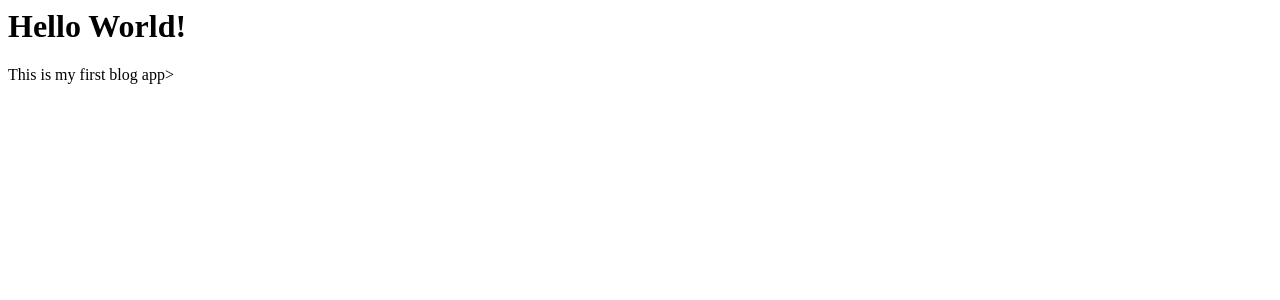
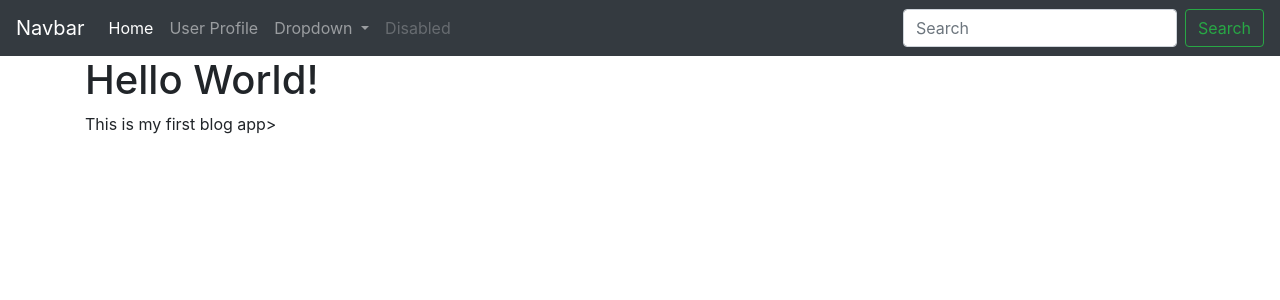
Before and after one commit to KwameSei/blog-app, a Flask app: page / in a window 1280 px wide. Shown: the top 300 px of the page. Run offline with Flask 2, Linux system fonts and the light colour scheme.

Commit message:
templating, navigation bar created

```diff
--- a/requirements.txt
+++ b/requirements.txt
@@ -1 +1,2 @@
 flask
+flask-wtf
--- a/templates/home.html
+++ b/templates/home.html
@@ -1,2 +1,10 @@
-<h1>Hello World!</h1>
-<p>This is my first blog app></This>
+{% extends 'layout.html' %}
+
+{% block title %}
+    Home
+{% endblock %}
+
+{% block content %}
+    <h1>Hello World!</h1>
+    <p>This is my first blog app></p>
+{% endblock %}
--- /dev/null
+++ b/templates/layout.html
@@ -0,0 +1,35 @@
+<!doctype html>
+<html lang="en">
+  <head>
+    <!-- Required meta tags -->
+    <meta charset="utf-8">
+    <meta name="viewport" content="width=device-width, initial-scale=1, shrink-to-fit=no">
+
+    <!-- Bootstrap CSS -->
+    <link rel="stylesheet" href="https://cdn.jsdelivr.net/npm/bootstrap@4.5.3/dist/css/bootstrap.min.css" integrity="sha384-TX8t27EcRE3e/ihU7zmQxVncDAy5uIKz4rEkgIXeMed4M0jlfIDPvg6uqKI2xXr2" crossorigin="anonymous">
+
+    <title>
+        {% block title %}
+        {% endblock %}
+    </title>
+  </head>
+  <body>
+    {% include 'navbar.html'%}
+    <div class="container">
+        {% block content %}
+
+        {% endblock %}
+    </div>
+    <!-- Optional JavaScript; choose one of the two! -->
+
+    <!-- Option 1: jQuery and Bootstrap Bundle (includes Popper) -->
+    <script src="https://code.jquery.com/jquery-3.5.1.slim.min.js" integrity="sha384-DfXdz2htPH0lsSSs5nCTpuj/zy4C+OGpamoFVy38MVBnE+IbbVYUew+OrCXaRkfj" crossorigin="anonymous"></script>
+    <script src="https://cdn.jsdelivr.net/npm/bootstrap@4.5.3/dist/js/bootstrap.bundle.min.js" integrity="sha384-ho+j7jyWK8fNQe+A12Hb8AhRq26LrZ/JpcUGGOn+Y7RsweNrtN/tE3MoK7ZeZDyx" crossorigin="anonymous"></script>
+
+    <!-- Option 2: jQuery, Popper.js, and Bootstrap JS
+    <script src="https://code.jquery.com/jquery-3.5.1.slim.min.js" integrity="sha384-DfXdz2htPH0lsSSs5nCTpuj/zy4C+OGpamoFVy38MVBnE+IbbVYUew+OrCXaRkfj" crossorigin="anonymous"></script>
+    <script src="https://cdn.jsdelivr.net/npm/popper.js@1.16.1/dist/umd/popper.min.js" integrity="sha384-9/reFTGAW83EW2RDu2S0VKaIzap3H66lZH81PoYlFhbGU+6BZp6G7niu735Sk7lN" crossorigin="anonymous"></script>
+    <script src="https://cdn.jsdelivr.net/npm/bootstrap@4.5.3/dist/js/bootstrap.min.js" integrity="sha384-w1Q4orYjBQndcko6MimVbzY0tgp4pWB4lZ7lr30WKz0vr/aWKhXdBNmNb5D92v7s" crossorigin="anonymous"></script>
+    -->
+  </body>
+</html>
--- /dev/null
+++ b/templates/navbar.html
@@ -0,0 +1,35 @@
+<nav class="navbar navbar-expand-lg navbar-dark bg-dark">
+    <a class="navbar-brand" href="{{ url_for('home') }}">Navbar</a>
+    <button class="navbar-toggler" type="button" data-toggle="collapse" data-target="#navbarSupportedContent" aria-controls="navbarSupportedContent" aria-expanded="false" aria-label="Toggle navigation">
+      <span class="navbar-toggler-icon"></span>
+    </button>
+
+    <div class="collapse navbar-collapse" id="navbarSupportedContent">
+      <ul class="navbar-nav mr-auto">
+        <li class="nav-item active">
+        <a class="nav-link" href="{{ url_for('home') }}">Home <span class="sr-only">(current)</span></a>
+        </li>
+        <li class="nav-item">
+          <a class="nav-link" href="{{ url_for('user', name='Nat') }}">User Profile</a>
+        </li>
+        <li class="nav-item dropdown">
+          <a class="nav-link dropdown-toggle" href="#" id="navbarDropdown" role="button" data-toggle="dropdown" aria-haspopup="true" aria-expanded="false">
+            Dropdown
+          </a>
+          <div class="dropdown-menu" aria-labelledby="navbarDropdown">
+            <a class="dropdown-item" href="#">Action</a>
+            <a class="dropdown-item" href="#">Another action</a>
+            <div class="dropdown-divider"></div>
+            <a class="dropdown-item" href="#">Something else here</a>
+          </div>
+        </li>
+        <li class="nav-item">
+          <a class="nav-link disabled" href="#" tabindex="-1" aria-disabled="true">Disabled</a>
+        </li>
+      </ul>
+      <form class="form-inline my-2 my-lg-0">
+        <input class="form-control mr-sm-2" type="search" placeholder="Search" aria-label="Search">
+        <button class="btn btn-outline-success my-2 my-sm-0" type="submit">Search</button>
+      </form>
+    </div>
+  </nav>
--- a/templates/user.html
+++ b/templates/user.html
@@ -1 +1,5 @@
-<h1>Welcome {{user_name}}</h1>
+{% extends 'layout.html'  %}
+
+{% block content %}
+    <h1>Welcome {{user_name|title}}</h1>
+{% endblock %}
```
